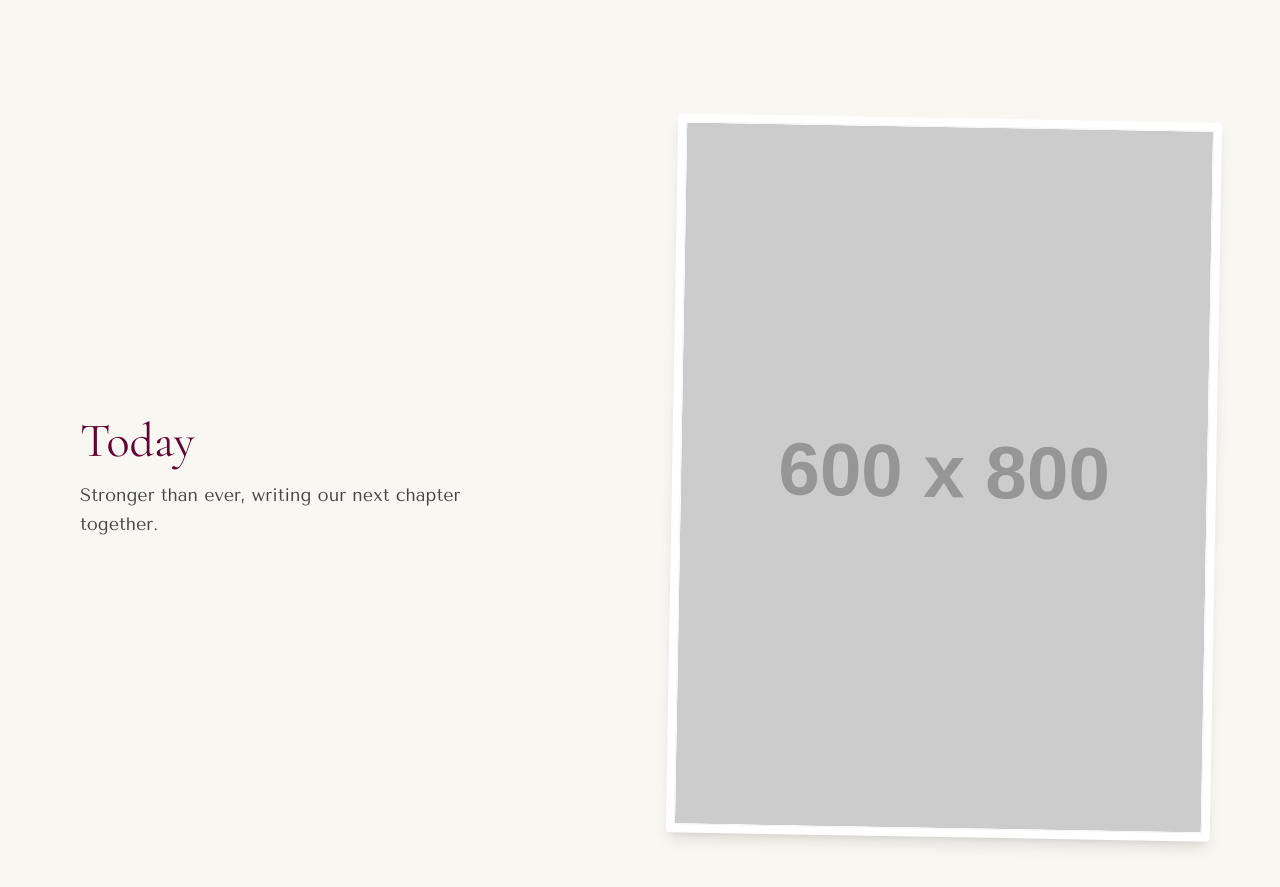
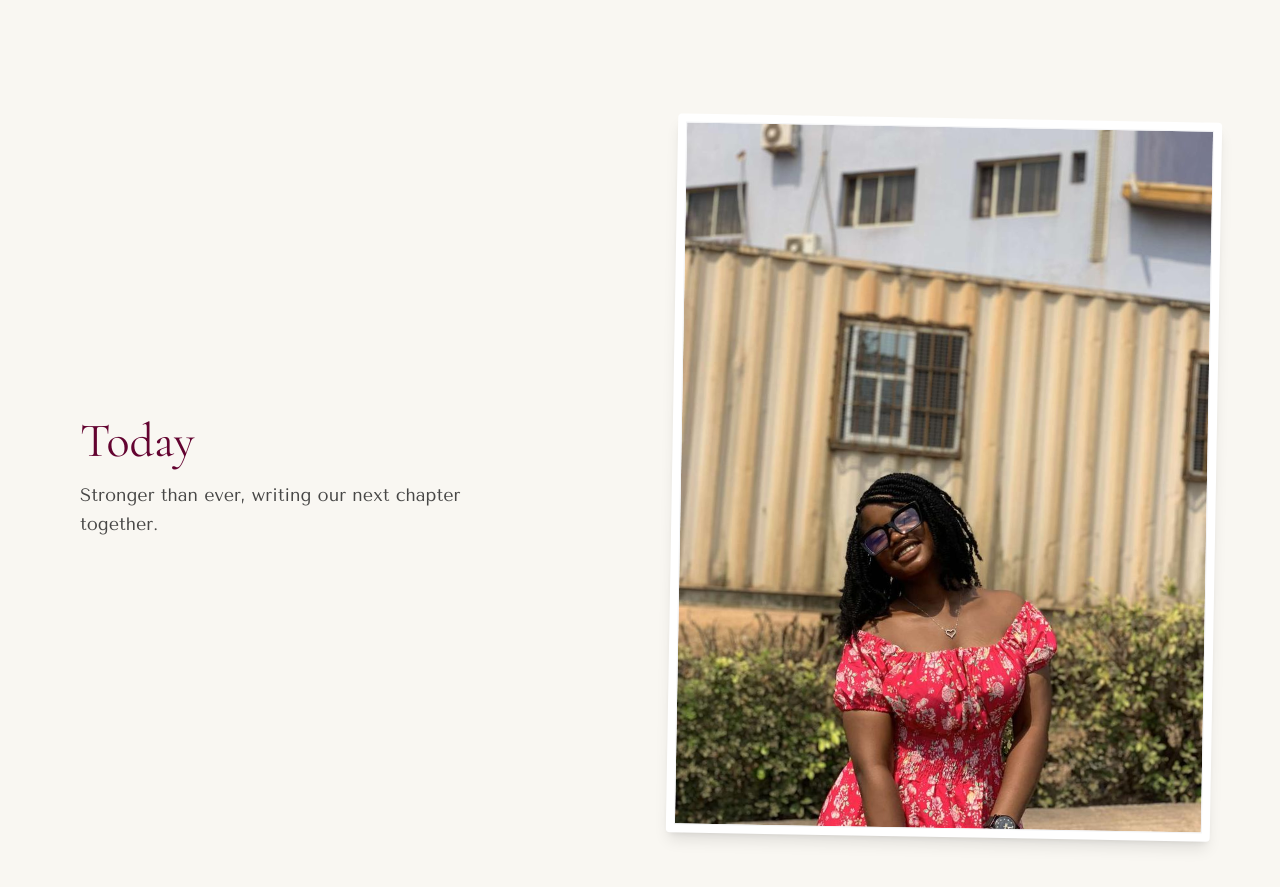
Before and after one commit to Olubidan/mowa, a React (Vite) app: page / in a window 1280 px wide. Shown: the part 3900-4787 px from the top of the page. Built offline with nearby package versions, Linux system fonts and the light colour scheme.

Commit message:
Update: Fix image path for 4th milestone

```diff
--- a/src/components/JourneyGallery.tsx
+++ b/src/components/JourneyGallery.tsx
@@ -25,7 +25,7 @@ const milestones = [
         id: 4,
         title: "Today",
         description: "Stronger than ever, writing our next chapter together.",
-        image: "https://placehold.co/600x800/1A1A1A/F9F7F2?text=Today"
+        image: "/images/dn3.jpeg"
     }
 ];
 
```
